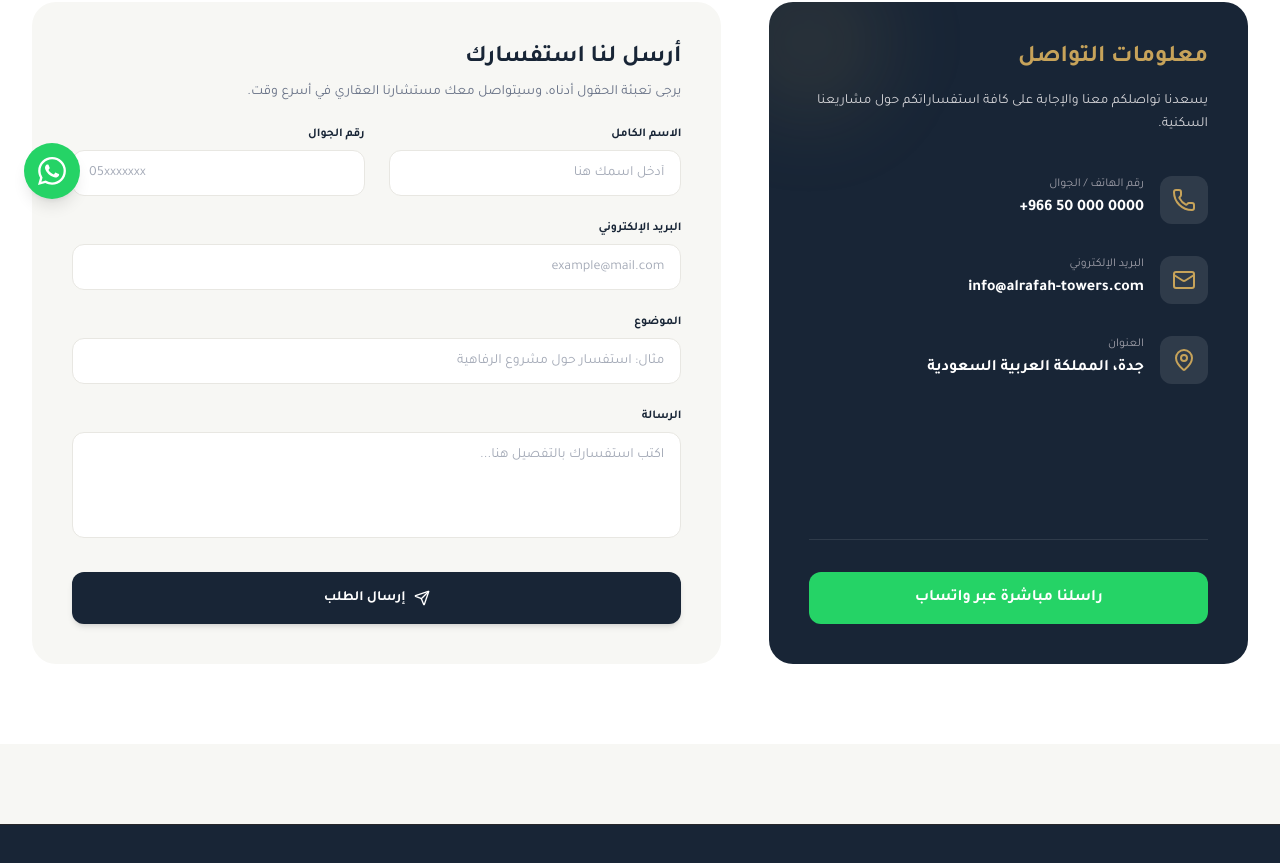
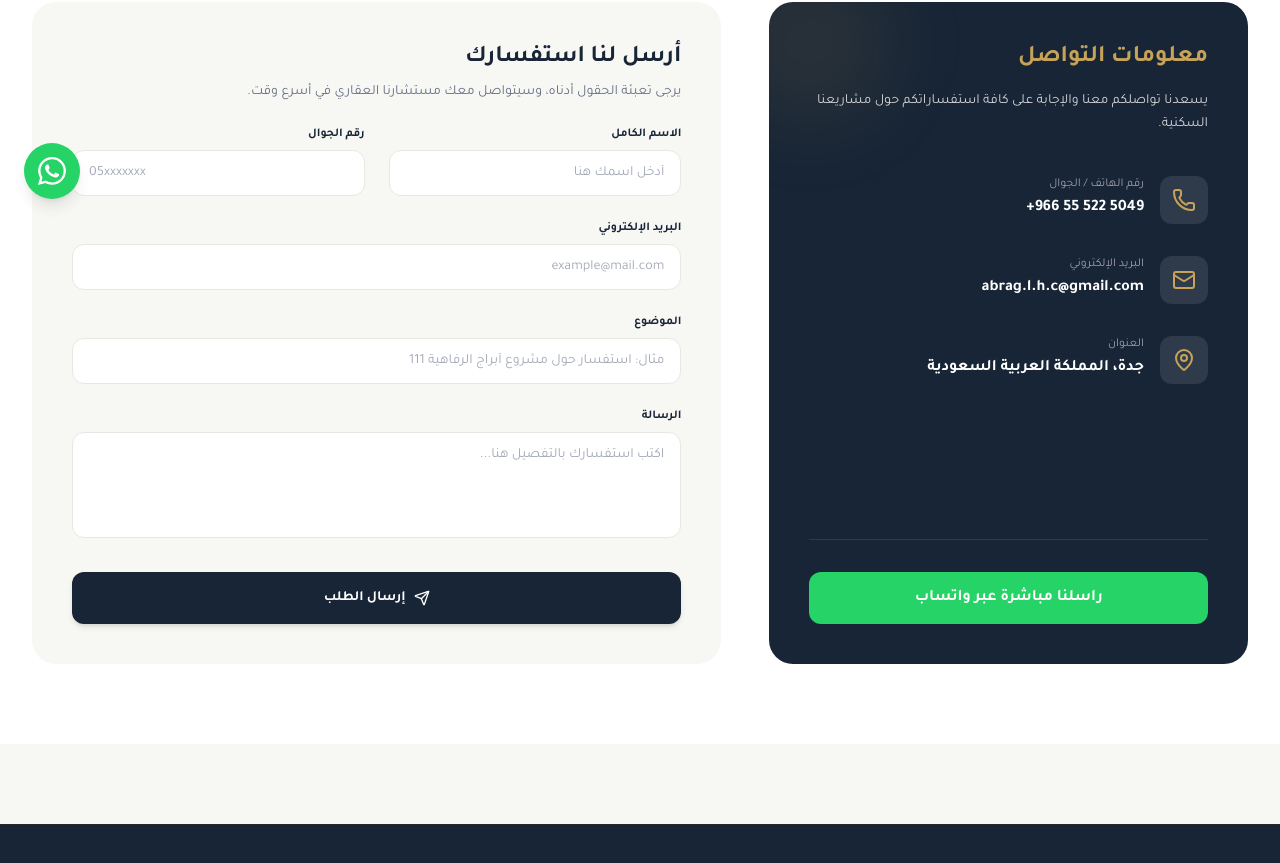
Before and after one commit to hazim-ahmed/abraj-view, a Next.js app: page /contact in a window 1280 px wide. Shown: the part 577-1440 px from the top of the page. Built offline with nearby package versions, Linux system fonts and the light colour scheme.

Commit message:
Update contact info and project titles (111, 112, 113) for Abraj Al-Rafah

```diff
--- a/app/contact/page.tsx
+++ b/app/contact/page.tsx
@@ -62,7 +62,7 @@ function ContactFormContent() {
               </div>
               <div>
                 <span className="text-xs text-zinc-400 block mb-1">رقم الهاتف / الجوال</span>
-                <a href={`tel:${siteConfig.phone}`} className="text-base font-bold hover:text-gold transition-colors" dir="ltr">
+                <a href={`tel:${siteConfig.phone.replace(/\s+/g, "")}`} className="text-base font-bold hover:text-gold transition-colors" dir="ltr">
                   {siteConfig.phone}
                 </a>
               </div>
@@ -194,7 +194,7 @@ function ContactFormContent() {
                 value={formData.subject}
                 onChange={handleChange}
                 className="w-full px-4 py-3 rounded-xl border border-[#E8E7E2] bg-white text-[#182536] placeholder-[#667085]/60 transition-all duration-200 focus:outline-none focus:border-[#C7A35A] focus:ring-4 focus:ring-[#C7A35A]/10 text-sm"
-                placeholder="مثال: استفسار حول مشروع الرفاهية"
+                placeholder="مثال: استفسار حول مشروع أبراج الرفاهية 111"
                 style={{ minHeight: "44px" }}
               />
             </div>
--- a/config/site.ts
+++ b/config/site.ts
@@ -2,9 +2,9 @@ export const siteConfig = {
   name: "أبراج الرفاهية المتقدمة",
   description: "أبراج الرفاهية المتقدمة للتطوير العقاري، مشاريع سكنية بتصاميم عصرية وجودة تنفيذ عالية.",
   title: "أبراج الرفاهية المتقدمة | تطوير عقاري",
-  phone: "+966 50 000 0000",
-  whatsapp: "https://wa.me/966500000000",
-  email: "info@alrafah-towers.com",
+  phone: "+966 55 522 5049",
+  whatsapp: "https://wa.me/966555225049",
+  email: "abrag.l.h.c@gmail.com",
   location: "جدة، المملكة العربية السعودية",
   aboutShort: "شركة متخصصة في التطوير العقاري، نعمل على إنشاء مشاريع سكنية تجمع بين الجودة والتصميم والاهتمام بالتفاصيل لنقدم قيمة حقيقية للسكن والاستثمار.",
   aboutFull: "تأسست شركة أبراج الرفاهية المتقدمة لتكون علامة فارقة في قطاع التطوير العقاري بالمملكة العربية السعودية. نحن نؤمن بأن السكن ليس مجرد جدران، بل هو مساحة للحياة والرفاهية والاستقرار. لذلك، نحرص في كافة مشاريعنا على تطبيق أعلى معايير الجودة العالمية، مستعينين بنخبة من المصممين والمهندسين لتقديم حلول سكنية مبتكرة تجمع بين جمالية التصميم الخارجي وعملية التوزيع الداخلي للمساحات.",
--- a/data/projects.ts
+++ b/data/projects.ts
@@ -2,9 +2,9 @@ import { Project } from "../types/project";
 
 export const projects: Project[] = [
   {
-    id: "alrafah-101",
-    title: "مشروع الرفاهية 101",
-    location: "جدة - حي الحمراء",
+    id: "alrafah-111",
+    title: "مشروع أبراج الرفاهية 111",
+    location: "جدة - حي التيسير",
     status: "تحت الإنشاء",
     description: "شقق سكنية فاخرة تتميز بإطلالات ساحرة وتصاميم داخلية مبتكرة توفر أقصى درجات الراحة والخصوصية للعائلة.",
     image: "https://images.unsplash.com/photo-1600585154340-be6161a56a0c?auto=format&fit=crop&w=800&q=80",
@@ -13,9 +13,9 @@ export const projects: Project[] = [
     rooms: "4 - 5 غرف"
   },
   {
-    id: "alrafah-102",
-    title: "مشروع الرفاهية 102",
-    location: "جدة - حي النعيم",
+    id: "alrafah-112",
+    title: "مشروع أبراج الرفاهية 112",
+    location: "جدة - حي الياقوت",
     status: "متاح",
     description: "مجمع سكني متكامل يضم فلل بتصاميم هندسية حديثة، ومسطحات خضراء واسعة تناسب الباحثين عن التميز والهدوء.",
     image: "https://images.unsplash.com/photo-1600596542815-ffad4c1539a9?auto=format&fit=crop&w=800&q=80",
@@ -24,13 +24,13 @@ export const projects: Project[] = [
     rooms: "5 - 6 غرف"
   },
   {
-    id: "alrafah-103",
-    title: "مشروع الرفاهية 103",
-    location: "جدة - حي الشاطئ",
+    id: "alrafah-113",
+    title: "مشروع أبراج الرفاهية 113",
+    location: "جدة - حي الياقوت",
     status: "قريبًا",
-    description: "برج سكني استثنائي على مقربة من كورنيش جدة، يمثل المعنى الحقيقي للمعيشة الفاخرة والخدمات المتكاملة.",
+    description: "برج سكني استثنائي على مقربة من الخدمات والمرافق، يمثل المعنى الحقيقي للمعيشة الفاخرة والخدمات المتكاملة.",
     image: "https://images.unsplash.com/photo-1545324418-cc1a3fa10c00?auto=format&fit=crop&w=800&q=80",
-    features: ["نادي صحي", "صالة ألعاب رياضية", "إطلالة بحرية", "مواقف ذكية"],
+    features: ["نادي صحي", "صالة ألعاب رياضية", "موقع استراتيجي", "مواقف ذكية"],
     area: "200م² - 320م²",
     rooms: "3 - 5 غرف"
   }
```
